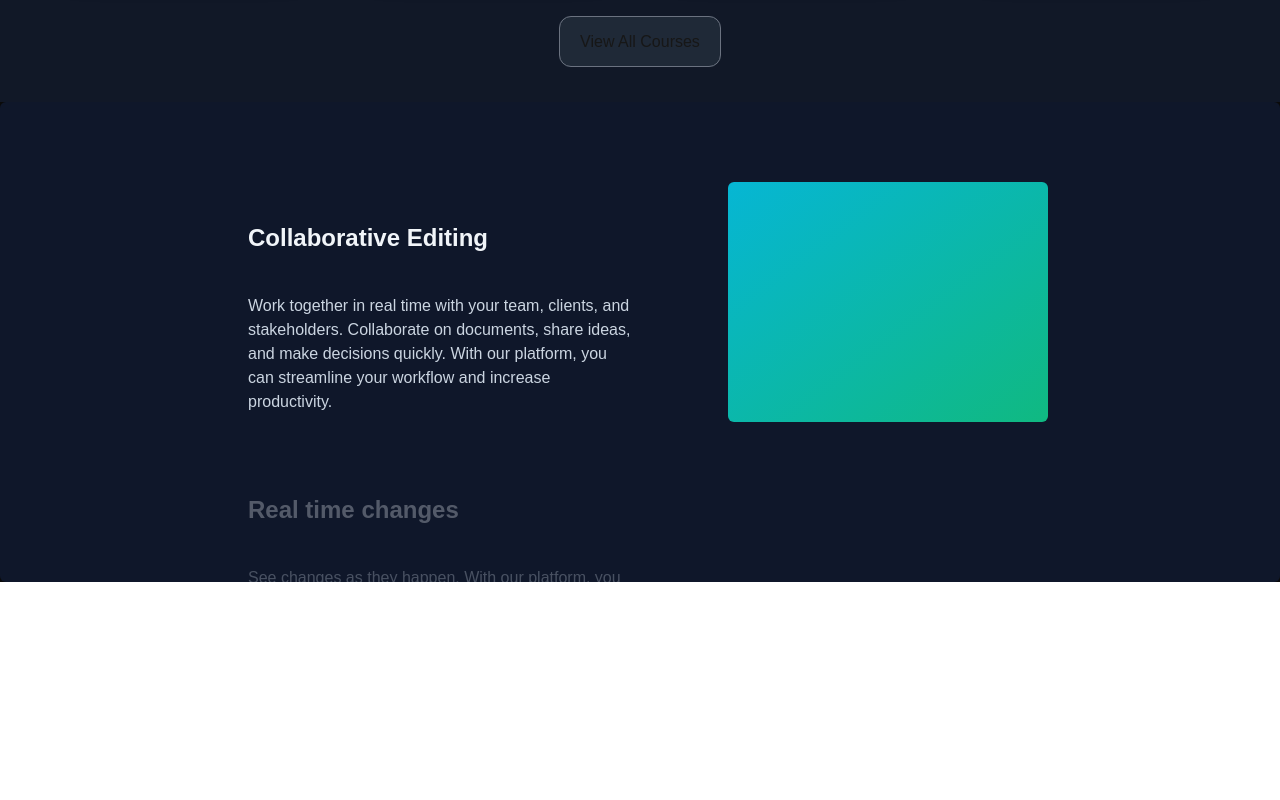
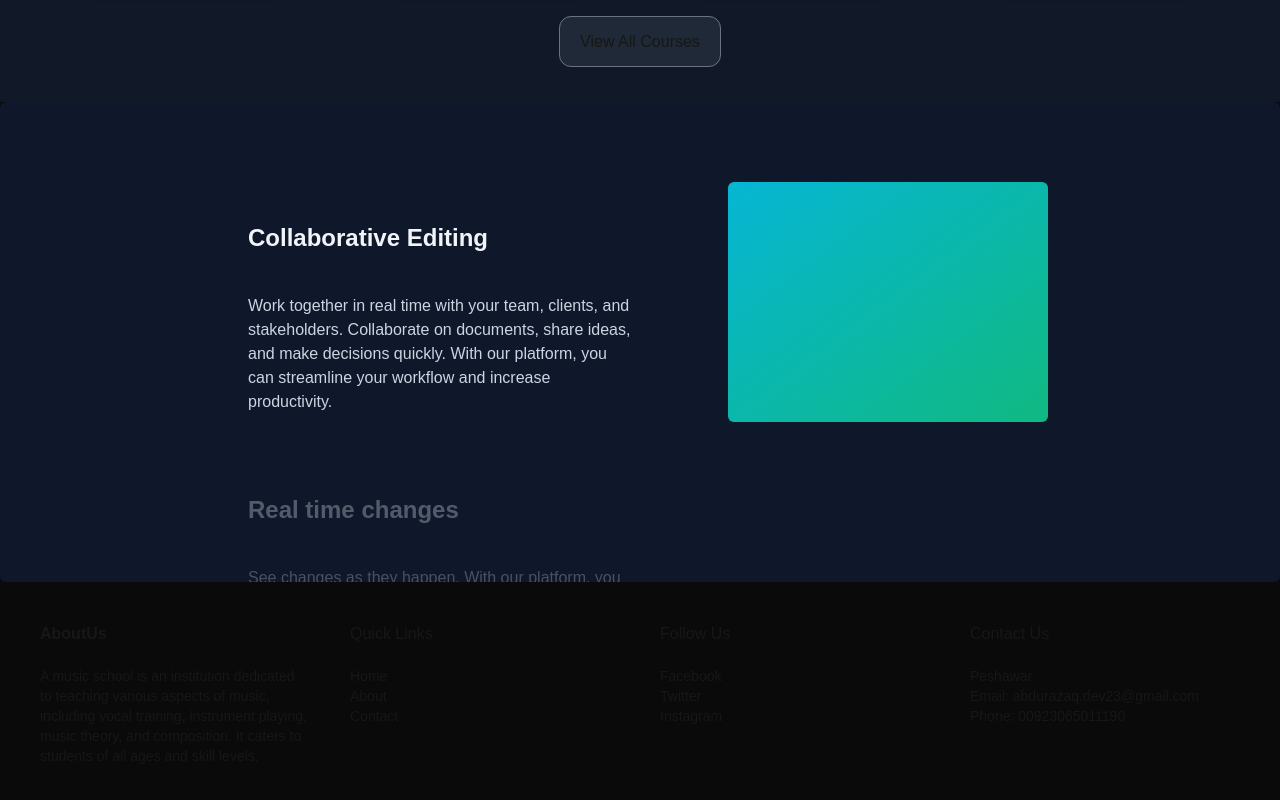
Before and after one commit to AbduRazaq-23/next-js-aceternity-ui, a Next.js app: page / in a window 1280 px wide. Shown: the part 1224-2024 px from the top of the page. Before the commit the page ends 1806 px from the top, so only its background shows below. Built offline with nearby package versions, Linux system fonts and the light colour scheme.

Commit message:
footer added

```diff
--- a/src/app/page.tsx
+++ b/src/app/page.tsx
@@ -1,5 +1,6 @@
 import AboutUs from "@/components/AboutUs";
 import FeaturedCourses from "@/components/FeaturedCourses";
+import Footer from "@/components/Footer";
 import HeroSection from "@/components/HeroSection";
 
 export default function Home() {
@@ -8,6 +9,7 @@ export default function Home() {
       <HeroSection />
       <FeaturedCourses />
       <AboutUs />
+      <Footer />
     </div>
   );
 }
--- /dev/null
+++ b/src/components/Footer.tsx
@@ -0,0 +1,42 @@
+import React from "react";
+
+const Footer = () => {
+  return (
+    <div className="w-full p-10  grid sm:grid-cols-2 md:grid-cols-4 gap-10  ">
+      <div className="space-y-5">
+        <h1 className="font-semibold">AboutUs</h1>
+        <p className="text-sm">
+          A music school is an institution dedicated to teaching various aspects
+          of music, including vocal training, instrument playing, music theory,
+          and composition. It caters to students of all ages and skill levels,
+        </p>
+      </div>
+      <div className="space-y-5">
+        <h1 className="text-semibold">Quick Links</h1>
+        <ul className="text-sm">
+          <li>Home</li>
+          <li>About</li>
+          <li>Contact</li>
+        </ul>
+      </div>
+      <div className="space-y-5">
+        <h1 className="text-semibold">Follow Us</h1>
+        <ul className="text-sm">
+          <li>Facebook</li>
+          <li>Twitter</li>
+          <li>Instagram</li>
+        </ul>
+      </div>
+      <div className="space-y-5">
+        <h1 className="text-semibold">Contact Us</h1>
+        <ul className="text-sm">
+          <li>Peshawar</li>
+          <li>Email: abdurazaq.dev23@gmail.com</li>
+          <li>Phone: 00923065011190</li>
+        </ul>
+      </div>
+    </div>
+  );
+};
+
+export default Footer;
```
